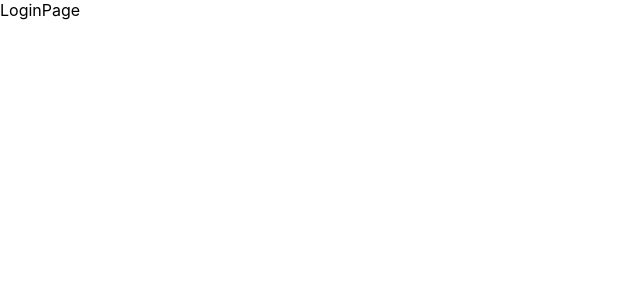
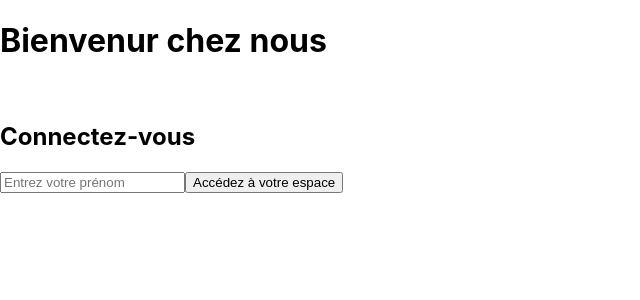
Before and after one commit to Issife94/mon-burger, a React (Create React App) app: page / in a window 1280 px wide. Shown: the top 300 px of the page, without its empty margins (0-640 px from the left). Built offline with nearby package versions, Linux system fonts and the light colour scheme.

Commit message:
✨ F01: LOGIN > Add title and form

```diff
--- a/src/components/pages/LoginPage.js
+++ b/src/components/pages/LoginPage.js
@@ -1,7 +1,31 @@
-import React from 'react'
+import React, { useState } from 'react'
 
 export default function LoginPage() {
+  //state (état, donnée)
+  const [inputValue, setInputValue] = useState("");
+  //comportements
+  const handleSubmit = (e) => {
+    e.preventDefault();
+    alert(`Bonjour ${inputValue}`);
+    setInputValue("");
+  }
+  const handleChange = (e) => { setInputValue(e.target.value) }
+  //affichage (render)
   return (
-    <div>LoginPage</div>
+    <div>
+      <h1>Bienvenur chez nous</h1>
+      <br />
+      <h2>Connectez-vous</h2>
+      <form action="submit" onSubmit={handleSubmit}>
+        <input
+          value={inputValue}
+          onChange={handleChange}
+          type="text"
+          placeholder="Entrez votre prénom"
+          required
+        />
+        <button>Accédez à votre espace</button>
+      </form>
+    </div>
   )
 }
```
